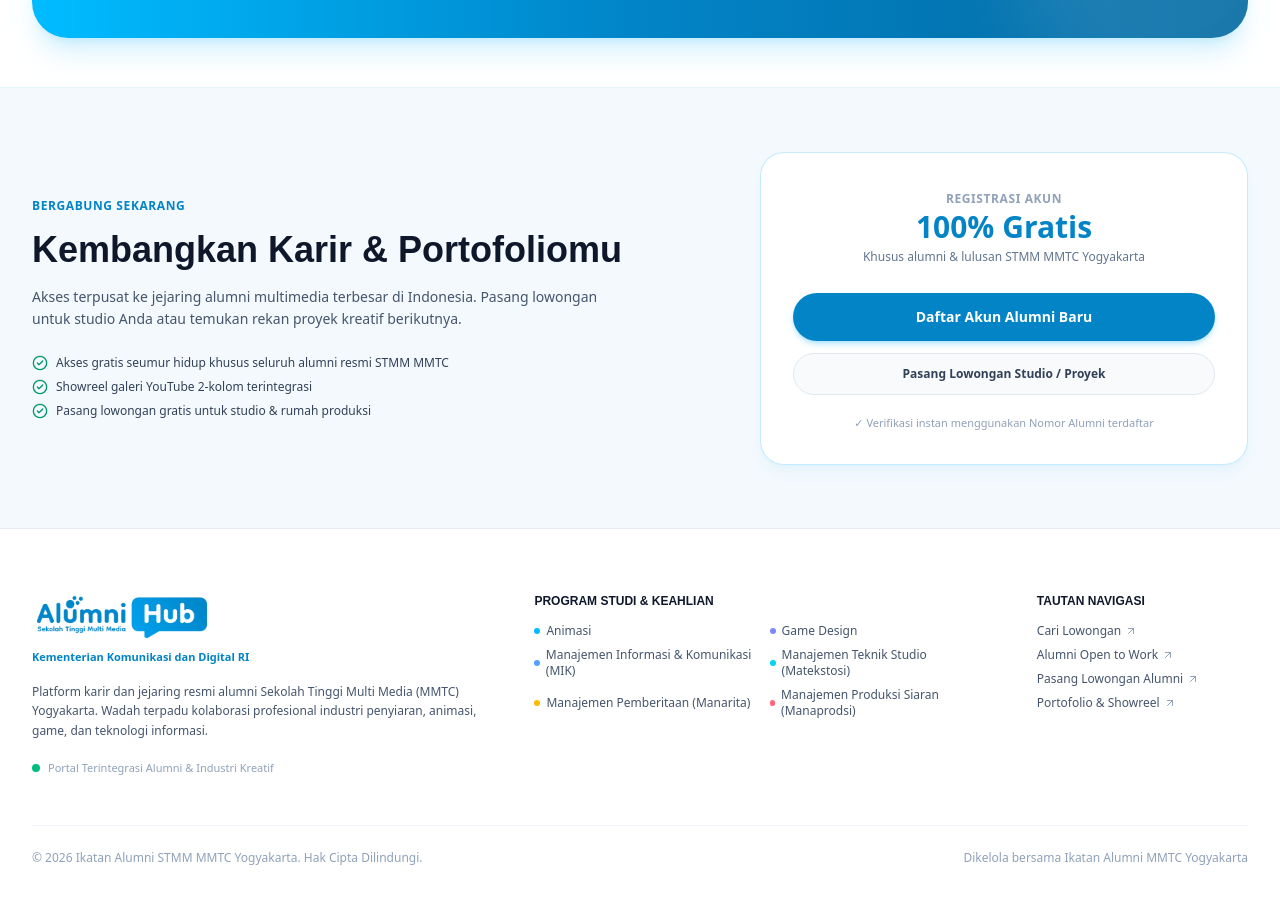
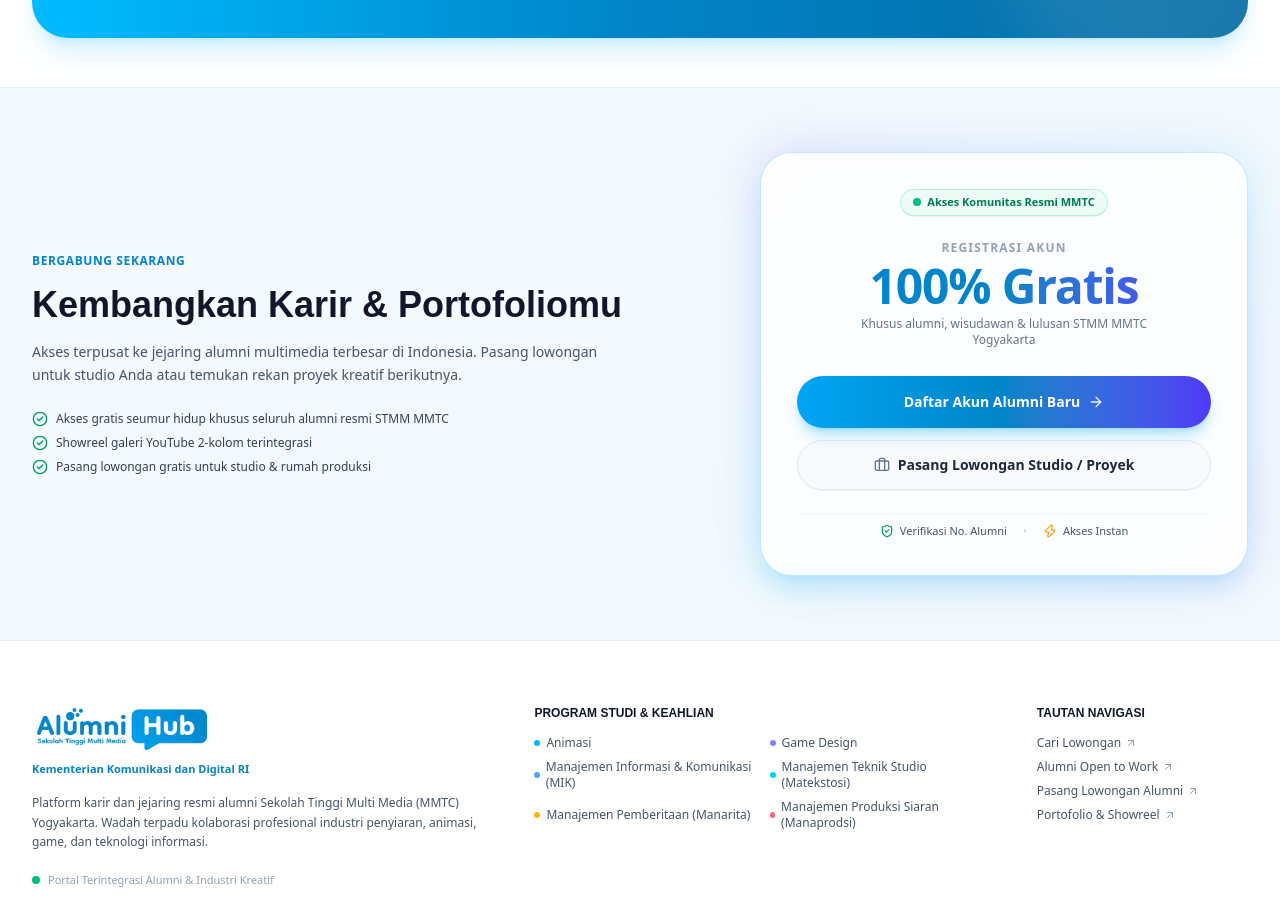
Before and after one commit to farhanditof-max/WebsiteAlumniSTMM, a Next.js app: page / in a window 1280 px wide. Shown: the part 1884-2797 px from the top of the page. Built offline with nearby package versions, Linux system fonts and the light colour scheme; no server answers.

Commit message:
feat(ui): redesign registration CTA card with glassmorphism, ambient glow, and interactive animations

```diff
--- a/src/app/page.tsx
+++ b/src/app/page.tsx
@@ -22,7 +22,9 @@
   Briefcase,
   Star,
   CheckCircle2,
-  Award
+  Award,
+  ShieldCheck,
+  Zap
 } from 'lucide-react';
 
 export default function HomePage() {
@@ -500,32 +502,74 @@
                 </div>
               </div>
 
-              {/* Right Card: Action Box */}
-              <div className="md:col-span-5 bg-white border border-sky-200/80 rounded-3xl p-8 text-center space-y-5 shadow-lg shadow-sky-500/5">
-                <div className="space-y-1">
-                  <span className="text-xs font-bold text-slate-400 uppercase tracking-wider">Registrasi Akun</span>
-                  <p className="text-3xl font-black text-[#0284c7]">100% Gratis</p>
-                  <p className="text-xs text-slate-500">Khusus alumni &amp; lulusan STMM MMTC Yogyakarta</p>
+              {/* Right Card: Interactive Action Box with Glow & Glassmorphism */}
+              <div className="md:col-span-5 relative group">
+                {/* Ambient Glow Aura */}
+                <div className="absolute -inset-1 rounded-[36px] bg-gradient-to-tr from-sky-400 via-indigo-400 to-sky-300 opacity-25 group-hover:opacity-50 blur-xl transition-all duration-500 -z-10" />
+
+                <div className="relative bg-white/95 backdrop-blur-xl border border-sky-200/90 rounded-[32px] p-7 sm:p-9 text-center space-y-6 shadow-xl shadow-sky-500/10 transition-all duration-300 hover:-translate-y-1">
+
+                  {/* Top Badge */}
+                  <div className="flex justify-center">
+                    <span className="inline-flex items-center gap-1.5 px-3 py-1 rounded-full bg-emerald-50 border border-emerald-200/80 text-[11px] font-bold text-emerald-700 shadow-2xs">
+                      <span className="w-2 h-2 rounded-full bg-emerald-500 animate-pulse" />
+                      Akses Komunitas Resmi MMTC
+                    </span>
                   </div>
 
-                <div className="pt-2 flex flex-col gap-3">
+                  {/* Pricing / Headline */}
+                  <div className="space-y-1.5">
+                    <span className="text-xs font-bold text-slate-400 uppercase tracking-widest block">
+                      Registrasi Akun
+                    </span>
+                    <p className="text-4xl sm:text-5xl font-black bg-gradient-to-r from-sky-600 via-[#0284c7] to-indigo-600 bg-clip-text text-transparent tracking-tight">
+                      100% Gratis
+                    </p>
+                    <p className="text-xs font-medium text-slate-500 max-w-xs mx-auto">
+                      Khusus alumni, wisudawan &amp; lulusan STMM MMTC Yogyakarta
+                    </p>
+                  </div>
+
+                  {/* Interactive Action Buttons */}
+                  <div className="space-y-3 pt-1">
+                    {/* Primary Button with Shimmer & Sliding Arrow */}
                     <Link
                       href="/register"
-                    className="w-full py-3.5 rounded-full bg-[#0284c7] hover:bg-[#0369a1] text-white font-bold text-sm shadow-md shadow-sky-500/25 transition active:scale-[0.98]"
+                      className="group/btn relative w-full py-4 px-6 rounded-full bg-gradient-to-r from-sky-500 via-[#0284c7] to-indigo-600 hover:from-sky-600 hover:to-indigo-700 text-white font-bold text-sm shadow-lg shadow-sky-500/30 hover:shadow-xl hover:shadow-sky-500/40 hover:-translate-y-0.5 active:translate-y-0 active:scale-[0.98] transition-all duration-300 flex items-center justify-center gap-2 overflow-hidden"
                     >
-                    Daftar Akun Alumni Baru
+                      {/* Shimmer light sweep */}
+                      <span
+                        aria-hidden="true"
+                        className="absolute inset-0 w-1/2 h-full bg-gradient-to-r from-transparent via-white/25 to-transparent pointer-events-none animate-shimmer"
+                      />
+                      <span>Daftar Akun Alumni Baru</span>
+                      <ArrowRight className="w-4 h-4 text-white/90 group-hover/btn:translate-x-1.5 transition-transform duration-200" />
                     </Link>
+
+                    {/* Secondary Button */}
                     <Link
                       href="/post-lowongan"
-                    className="w-full py-3 rounded-full bg-slate-50 hover:bg-slate-100 text-slate-700 font-bold text-xs border border-slate-200 transition"
+                      className="group/btn2 w-full py-3.5 px-6 rounded-full bg-slate-50/90 hover:bg-sky-50/80 text-slate-800 hover:text-[#0284c7] font-bold text-xs sm:text-sm border border-slate-200 hover:border-sky-300 shadow-2xs hover:shadow-sm hover:-translate-y-0.5 active:translate-y-0 active:scale-[0.98] transition-all duration-200 flex items-center justify-center gap-2"
                     >
-                    Pasang Lowongan Studio / Proyek
+                      <Briefcase className="w-4 h-4 text-slate-500 group-hover/btn2:text-[#0284c7] group-hover/btn2:-rotate-6 transition-transform" />
+                      <span>Pasang Lowongan Studio / Proyek</span>
                     </Link>
                   </div>
 
-                <p className="text-[11px] text-slate-400">
-                  ✓ Verifikasi instan menggunakan Nomor Alumni terdaftar
-                </p>
+                  {/* Verification & Perks Strip */}
+                  <div className="pt-2 border-t border-slate-100 flex items-center justify-center gap-4 text-[11px] text-slate-500 font-medium">
+                    <span className="flex items-center gap-1.5 text-slate-600">
+                      <ShieldCheck className="w-3.5 h-3.5 text-emerald-600 shrink-0" />
+                      Verifikasi No. Alumni
+                    </span>
+                    <span className="text-slate-300">•</span>
+                    <span className="flex items-center gap-1.5 text-slate-600">
+                      <Zap className="w-3.5 h-3.5 text-amber-500 shrink-0" />
+                      Akses Instan
+                    </span>
+                  </div>
+
+                </div>
               </div>
 
             </div>
```
Lines whose indentation alone changed are shown as unchanged.
